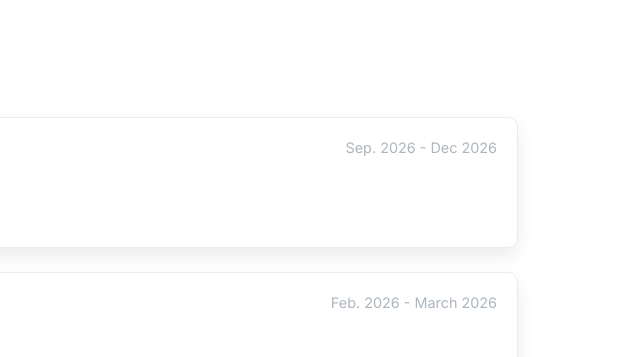
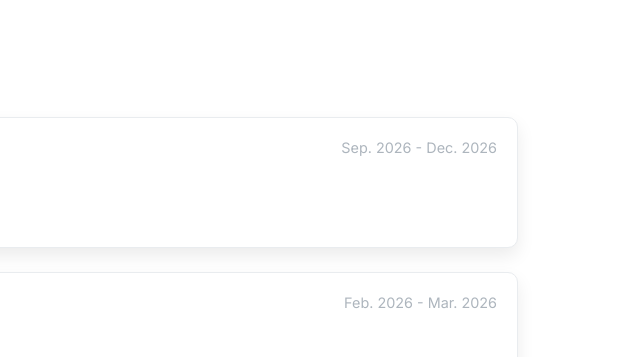
Before and after one commit to farzanaa99/farzanaa99.github.io, a website: page index.html in a window 1280 px wide. Shown: the part 1660-2017 px from the top of the page, 640-1280 px from the left. Drawn offline with Linux system fonts and the light colour scheme.

Commit message:
updated inconsistent dates

```diff
--- a/index.html
+++ b/index.html
@@ -161,7 +161,7 @@
         <div class="experience-item">
           <div class="experience-header">
             <h3>Quality Assurance Intern</h3>
-            <span class="experience-dates">Sep. 2026 - Dec 2026</span>
+            <span class="experience-dates">Sep. 2026 - Dec. 2026</span>
           </div>
 
           <div class="experience-company">Canadian Institute for Health Information (CIHI) - Hybrid</div>
@@ -174,7 +174,7 @@
         <div class="experience-item">
           <div class="experience-header">
             <h3>Software Developer - Riipen Level Up</h3>
-            <span class="experience-dates">Feb. 2026 - March 2026</span>
+            <span class="experience-dates">Feb. 2026 - Mar. 2026</span>
           </div>
 
           <div class="experience-company">Pharma 360 Solutions Inc. - Remote</div>
```
